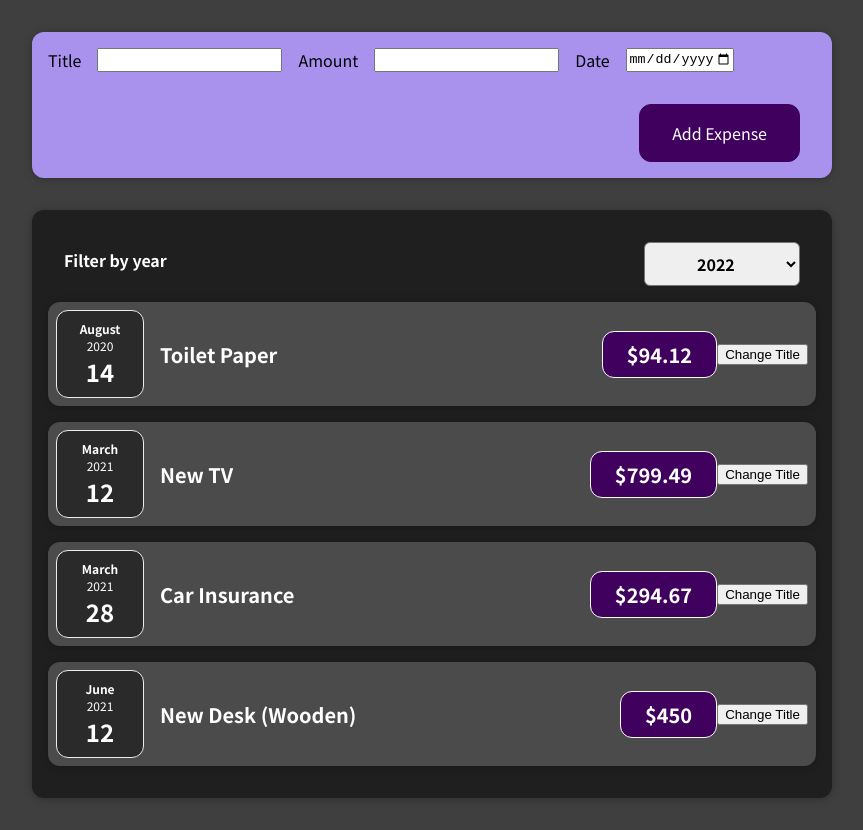
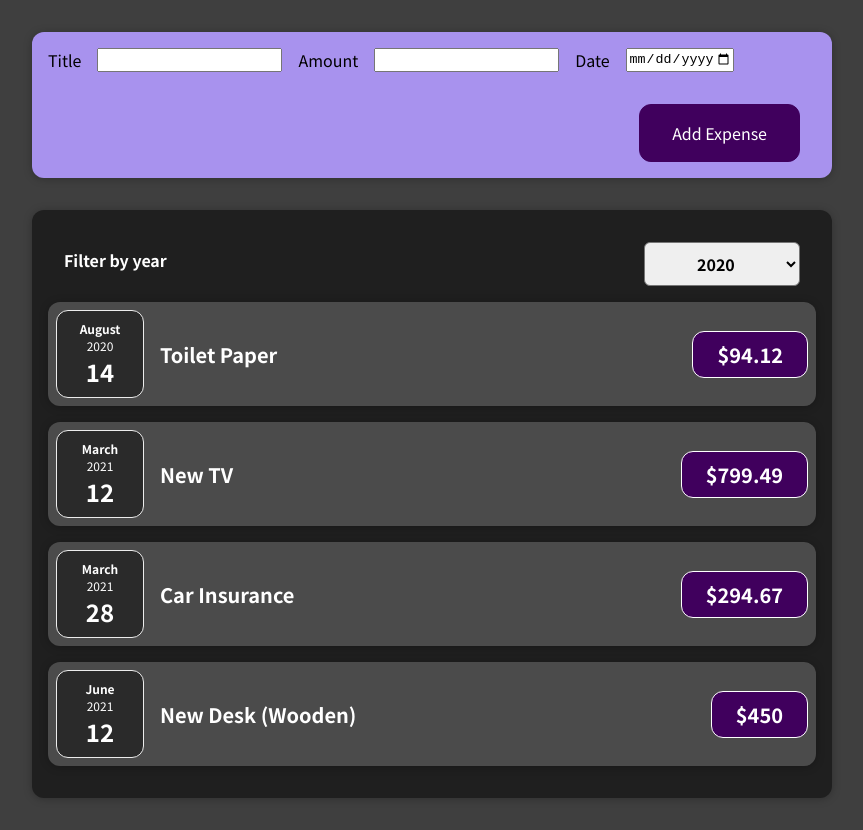
Before and after one commit to gabriellazarov/Academind-React, a React (Create React App) app in the folder 01. First React App/01-starting-setup/: page / in a window 1280 px wide. Shown: the whole page, without its empty margins (208-1071 px from the left). Built offline with nearby package versions, Linux system fonts and the light colour scheme.

Commit message:
Add files via upload

```diff
--- a/01. First React App/01-starting-setup/src/components/Expenses/ExpenseFilter.js
+++ b/01. First React App/01-starting-setup/src/components/Expenses/ExpenseFilter.js
@@ -1,7 +1,6 @@
 import "./ExpenseFilter.css";
 
 const ExpensesFilter = (props) => {
-
   const changeHandler = (event) => {
     const selectedYear = event.target.value;
     props.onFilterChange(selectedYear);
@@ -11,7 +10,7 @@
     <div className="expenses-filter">
       <div className="expenses-filter__control">
         <label>Filter by year</label>
-        <select onChange={changeHandler}>
+        <select value={props.selected} onChange={changeHandler}>
           <option value="2022">2022</option>
           <option value="2021">2021</option>
           <option value="2020">2020</option>
--- a/01. First React App/01-starting-setup/src/components/Expenses/ExpenseItem.js
+++ b/01. First React App/01-starting-setup/src/components/Expenses/ExpenseItem.js
@@ -1,24 +1,16 @@
-import { useState } from "react";
 
 import ExpenseDate from "./ExpenseDate";
 import "./ExpenseItem.css";
 import Card from "../UI/Card";
 
 function ExpenseItem(props) {
-  const [title, setTitle] = useState(props.title);
-
-  const clickHandler = () => {
-    setTitle("Updated!");
-  };
-
   return (
     <Card className="expense-item">
       <ExpenseDate date={props.date} />
       <div className="expense-item__description">
-        <h2>{title}</h2>
+        <h2>{props.title}</h2>
         <div className="expense-item__price">${props.amount}</div>
       </div>
-      <button onClick={clickHandler}>Change Title</button>
     </Card>
   );
 }
--- a/01. First React App/01-starting-setup/src/components/Expenses/Expenses.js
+++ b/01. First React App/01-starting-setup/src/components/Expenses/Expenses.js
@@ -5,17 +5,19 @@
 import { useState } from "react";
 
 function Expenses(props) {
-  const [selectedYear, setSelectedYear] = useState("");
+  const [filterYear, setFilterYear] = useState("2020");
 
-  const filterChangeHandler = (changedFilter) => {
-    setSelectedYear(changedFilter);
-    console.log(selectedYear);
+  const filterChangeHandler = (selectedYear) => {
+    setFilterYear(selectedYear);
   };
 
   return (
     <div>
       <Card className="expenses">
-        <ExpensesFilter onFilterChange={filterChangeHandler} />
+        <ExpensesFilter
+          selected={filterYear}
+          onFilterChange={filterChangeHandler}
+        />
         <ExpenseItem
           title={props.items[0].title}
           amount={props.items[0].amount}
```
